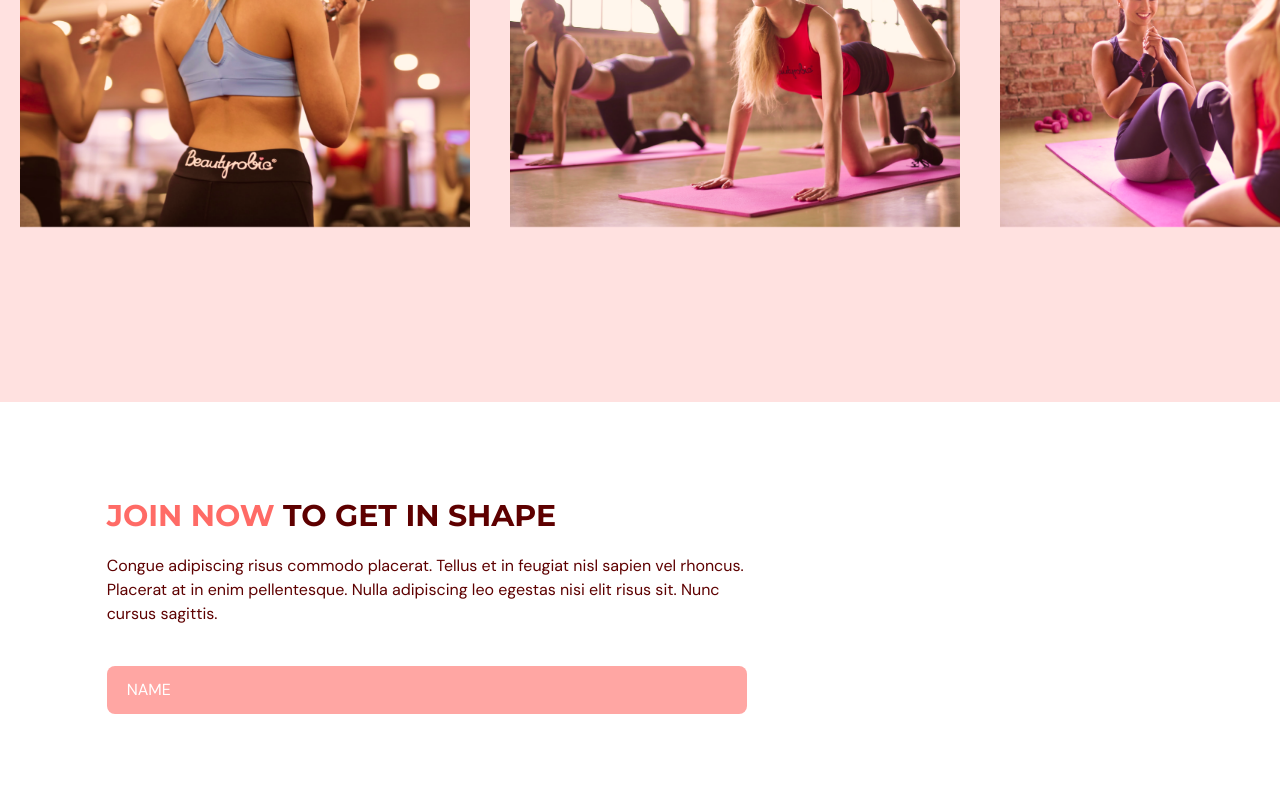
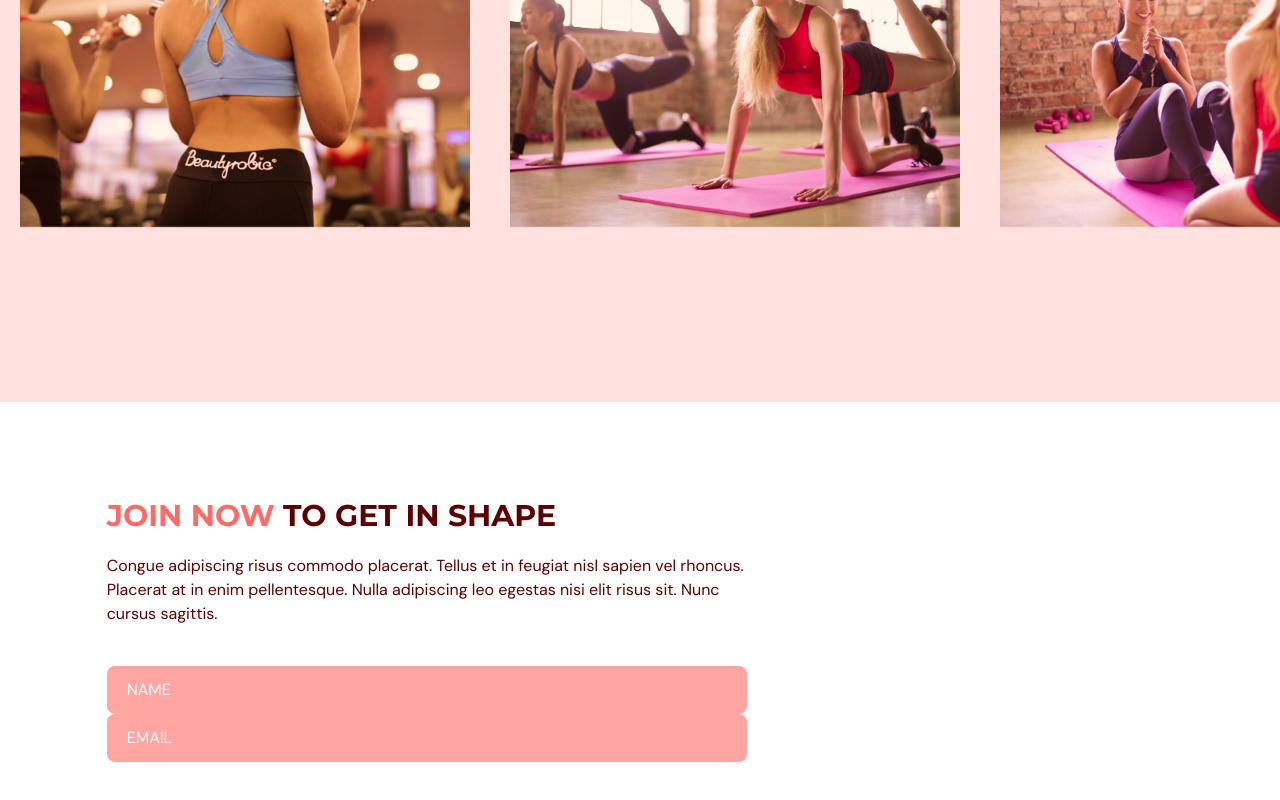
Before and after one commit to denisdiaconu/fit-wave, a React (Vite) app: page / in a window 1280 px wide. Shown: the part 2588-3388 px from the top of the page. Built offline with nearby package versions, Linux system fonts and the light colour scheme.

Commit message:
Add input for email

```diff
--- a/src/scenes/contactUs/index.tsx
+++ b/src/scenes/contactUs/index.tsx
@@ -73,9 +73,28 @@
               {errors.name && (
                 <p className="mt-1 text-primary-500">
                   {errors.name.type === "required" && "This field is required."}
-                  {errors.name.type === "maxLength" && "Max length is 100 char."}
+                  {errors.name.type === "maxLength" &&
+                    "Max length is 100 char."}
                 </p>
               )}
+              <input
+                className={inputStyles}
+                type="text"
+                placeholder="EMAIL"
+                {...register("email", {
+                  required: true,
+                  pattern: /^[A-Z0-9._%+-]+@[A-Z0-9.-]+\.[A-Z]{2,}$/i,
+                })}
+              />
+              {errors.email && (
+                <p className="mt-1 text-primary-500">
+                  {errors.email.type === "required" &&
+                    "This field is required."}
+                  {errors.email.type === "pattern" &&
+                    "Invalid email address."}
+                </p>
+              )}
+
             </form>
           </motion.div>
         </div>
```
